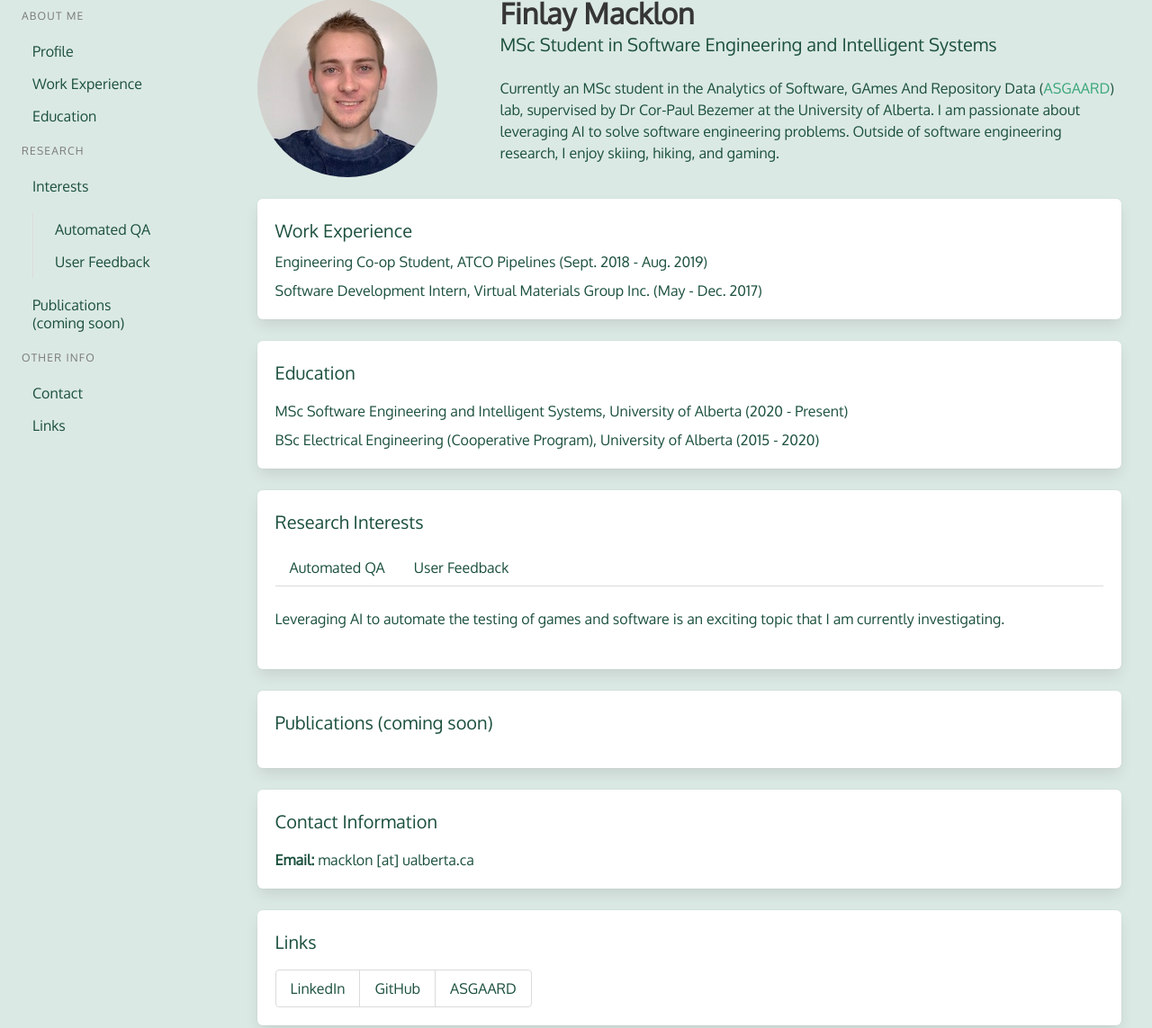
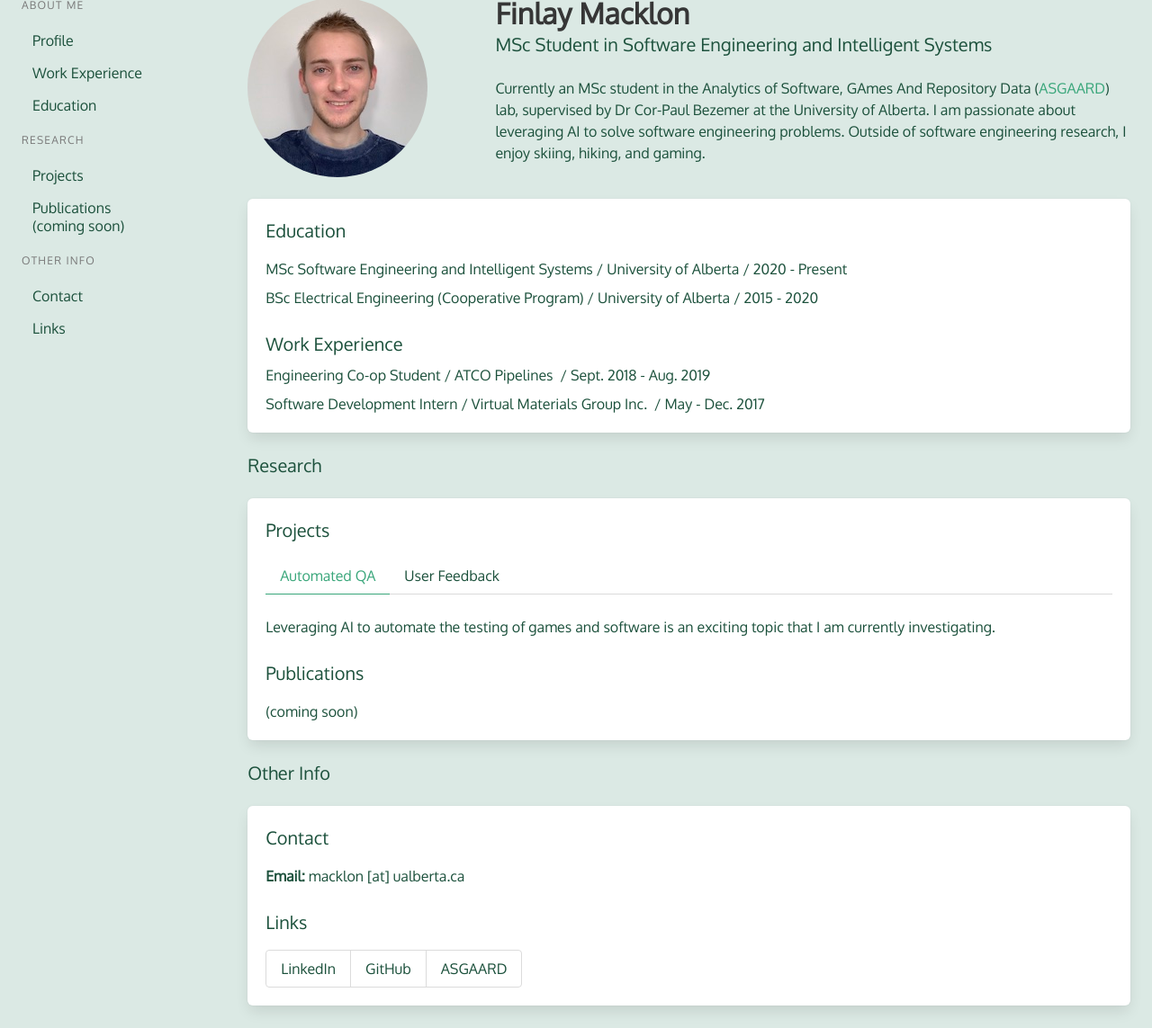
Before and after one commit to finascarr/finascarr.github.io, a website: page index.html in a window 1280 px wide. Shown: the part 51-1194 px from the top of the page at 90% size. Drawn offline with nearby package versions, Linux system fonts and the light colour scheme.

Commit message:
New version of website - single page

```diff
--- a/index.html
+++ b/index.html
@@ -10,24 +10,35 @@
   <link rel="preconnect" href="https://fonts.gstatic.com">
   <link href="https://fonts.googleapis.com/css2?family=Oxygen:wght@300&display=swap"
         rel="stylesheet">
-  <link rel="stylesheet" href="css/mystyles.css">
+  <link rel="stylesheet" href="css/style.css">
   <script type='text/javascript'
           src="https://code.jquery.com/jquery-3.5.1.min.js"
           integrity="sha256-9/aliU8dGd2tb6OSsuzixeV4y/faTqgFtohetphbbj0="
           crossorigin="anonymous">
   </script>
-  <!-- <script type='text/javascript' src="/js/main.js"></script> -->
+  <script type='text/javascript'>
+      // wait for DOM to be ready
+      $(function(){
+          $('#projects_select').find('li').click(function(){
+              // hide all projects, make all tabs not active
+              $('#projects_select').find('li').toggleClass('is-active', false);
+              $('#projects_contents').find('div').hide();
+              // show selected project, make its tab active
+              $(this).toggleClass('is-active', true);
+              $($(this).find('a').data('target')).show();
+          });
+      });
+  </script>
 </head>
 <body>
-  <div class="section columns is-mobile">
+  <div class="section columns">
     <div class="column is-one-fifth">
-      <aside id="menu_main" class="menu">
-        <input hidden id="menu_main_select" value="profile">
+      <aside class="menu">
         <p class="menu-label">
           About Me
         </p>
         <ul class="menu-list">
-          <li><a href="#profile" id="menu-top"">Profile</a></li>
+          <li><a href="#profile">Profile</a></li>
           <li><a href="#experience">Work Experience</a></li>
           <li><a href="#education">Education</a></li>
         </ul>
@@ -36,30 +47,21 @@
         </p>
         <ul class="menu-list">
           <li>
-            <a href="#interests">Interests</a>
-            <ul>
-              <li>
-                <a href="#interests" data-target="#automated_qa">Automated QA</a>
-              </li>
-              <li>
-                <a href="#interests" data-target="#user_feedback">User Feedback</a>
-              </li>
-            </ul>
+            <a href="#projects">Projects</a>
           </li>
-          <li><a>Publications<p>(coming soon)</p></a></li>
+          <li><a href="#publications">Publications<p>(coming soon)</p></a></li>
         </ul>
         <p class="menu-label">
           Other Info
         </p>
         <ul class="menu-list">
-          <li><a>Contact</a></li>
-          <li><a>Links</a></li>
+          <li><a href="#contact">Contact</a></li>
+          <li><a href="#links">Links</a></li>
           <!-- <li><a>Resume/CV</a></li> -->
         </ul>
       </aside>
     </div>
     <div class="column">
-      <div id="content" class="container">
         <div class="block">
           <div id="profile" class="columns is-desktop">
             <div class="column is-one-quarter mr-5" >
@@ -84,36 +86,37 @@
             </div>
           </div>
         </div>
-        <div id="about_me" class="block">
-          <div class="box">
-            <p id="experience" class="is-size-5 mb-2">Work Experience</p>
+        <div id="profile" class="box">
+          <div id="education" class="block">
+            <p class="is-size-5 mb-4">Education</p>
             <p class="mb-2">
-              Engineering Co-op Student,
-              ATCO Pipelines (Sept. 2018 - Aug. 2019)
+              MSc&nbsp;Software&nbsp;Engineering and Intelligent&nbsp;Systems /
+              University&nbsp;of&nbsp;Alberta / 2020&nbsp;-&nbsp;Present
             </p>
             <p>
-              Software Development Intern,
-              Virtual Materials Group Inc. (May - Dec. 2017)
+              BSc&nbsp;Electrical&nbsp;Engineering (Cooperative&nbsp;Program) /
+              University&nbsp;of&nbsp;Alberta / 2015&nbsp;-&nbsp;2020
             </p>
           </div>
-          <div class="box">
-            <p id="education" class="is-size-5 mb-4">Education</p>
+          <div id="experience" class="block">
+            <p class="is-size-5 mb-2">Work Experience</p>
             <p class="mb-2">
-              MSc Software Engineering and Intelligent Systems,
-              University of Alberta (2020 - Present)
+              Engineering&nbsp;Co-op&nbsp;Student /
+              ATCO&nbsp;Pipelines&nbsp; / Sept.&nbsp;2018&nbsp;-&nbsp;Aug.&nbsp;2019
             </p>
             <p>
-              BSc Electrical Engineering (Cooperative Program),
-              University of Alberta (2015 - 2020)
+              Software&nbsp;Development&nbsp;Intern /
+              Virtual&nbsp;Materials&nbsp;Group&nbsp;Inc.&nbsp; / May&nbsp;-&nbsp;Dec.&nbsp;2017
             </p>
           </div>
         </div>
-        <div id="research" class="block">
-          <div id="interests" class="box">
-            <p class="is-size-5 mb-4">Research Interests</p>
-              <div id="interests_tabs" class="tabs">
+        <p class="subtitle">Research</p>
+        <div id="research" class="box">
+          <div id="projects" class="block">
+            <p class="is-size-5 mb-4">Projects</p>
+              <div id="projects_select" class="tabs">
                 <ul>
-                  <li>
+                  <li class="is-active">
                     <a data-target="#automated_qa">Automated QA</a>
                   </li>
                   <li>
@@ -121,7 +124,7 @@
                   </li>
                 </ul>
               </div>
-              <div id="interests_contents">
+              <div id="projects_contents">
                 <div id="automated_qa" class="content">
                   <p>
                     Leveraging AI to automate the testing of games and software is an exciting
@@ -137,24 +140,22 @@
                   </p>
                 </div>
               </div>
-            <p class="mb-2">
-
-            </p>
           </div>
-          <div class="box">
-            <p id="publications" class="is-size-5 mb-4">Publications (coming soon)</p>
-            <p class='is-size-7'></p>
+          <div class="block">
+            <p id="publications" class="is-size-5 mb-4">Publications</p>
+            <p>(coming soon)</p>
           </div>
         </div>
-        <div id="other_info" class="block">
-          <div id="contact" class="box">
-            <p class="is-size-5 mb-4">Contact Information</p>
+        <p class="subtitle">Other Info</p>
+        <div id="other_info" class="box">
+          <div id="contact" class="block">
+            <p class="is-size-5 mb-4">Contact</p>
             <div class="block">
                 <b>Email:</b>
                 <input hidden> mack<input hidden>lon [a<input hidden>t] ualbe<input hidden>rta.ca
             </div>
           </div>
-          <div id="links" class="box">
+          <div id="links" class="block">
             <p class="is-size-5 mb-4">Links</p>
             <div class="block">
               <div class="tabs is-toggle">
@@ -183,9 +184,8 @@
           </div> -->
         </div>
       </div>
-    </div>
   </div>
-  <footer class="footer">
+  <footer class="footer is-fixed-bottom">
     <div class="content has-text-centered">
       <nav class="level is-mobile">
         <div class="level-item has-text-centered">
--- a/js/main.js
+++ /dev/null
@@ -1,46 +0,0 @@
-var model = require('data/model.json');
-
-// set the default active menu selections
-$(`#${model.menu_main.selected}`).toggleClass("is-active", true);
-
-
-$(function() {
-    //controller: take inputs from view and update model
-    $("#menu_main").find("a").click(function() {
-        $("#menu_main").find("a").toggleClass("is-active", false);
-        $(this).toggleClass("is-active");
-    });
-    $("#interests_tabs").find("li").click(function(){
-        $("#interests_tabs").find("li").toggleClass("is-active", false);
-        $(this).toggleClass("is-active");
-    });
-    $(".interests_selector").find("li").click(function(){
-        $("#interests_contents").find(".content").hide();
-        $($(this).find("a").data("target")).show();
-        console.log($(this).find("a").data("target"));
-    });
-    $("#back_to_top").click(function(){
-        $("#menu_main").find("a").toggleClass("is-active", false);
-        $("#menu_main_top").toggleClass("is-active", true);
-    });
-
-    //controller: on model update, update view
-    $("#main_menu_select").change(function(){
-        $()
-    })
-    /*
-        on scroll
-        update menu selected
-
-        on main menu click
-        update the main menu selected
-        go to the selected section
-
-        on main menu click, interests click
-        update the interests tabs selected
-        update the interests contents selected
-
-        on click back to top
-        set selected as profile
-        go back top top
-    */
--- a/sass/mystyles.scss
+++ /dev/null
@@ -1,38 +0,0 @@
-@charset "utf-8";
-
-// Import a Google Font
-@import url('https://fonts.googleapis.com/css2?family=Oxygen&display=swap');
-
-// Set your brand colors
-$darkest: #1c513c;
-$dark: #297657;
-$light: #39a67a;
-$very-light: #34956e58;
-$lightest: #2d82602b;
-
-// Update Bulma's global variables
-$family-sans-serif: "Oxygen", sans-serif;
-$grey-dark: $darkest;
-$grey-light: $very-light;
-$primary: $dark;
-$link: $light;
-$widescreen-enabled: false;
-$fullhd-enabled: false;
-
-// Update some of Bulma's component variables
-$body-background-color: $lightest;
-$control-border-width: 2px;
-$input-border-color: transparent;
-$input-shadow: none;
-
-@import "../node_modules/bulma/bulma.sass";
-// Import only what you need from Bulma
-//@import "../node_modules/bulma/sass/utilities/_all.sass";
-// @import "../node_modules/bulma/sass/base/_all.sass";
-// @import "../node_modules/bulma/sass/elements/button.sass";
-// @import "../node_modules/bulma/sass/elements/container.sass";
-// @import "../node_modules/bulma/sass/elements/title.sass";
-// @import "../node_modules/bulma/sass/form/_all.sass";
-// @import "../node_modules/bulma/sass/components/navbar.sass";
-// @import "../node_modules/bulma/sass/layout/hero.sass";
-// @import "../node_modules/bulma/sass/layout/section.sass";
--- /dev/null
+++ b/sass/style.scss
@@ -0,0 +1,35 @@
+@charset "utf-8";
+
+// Import font
+@import url('https://fonts.googleapis.com/css2?family=Oxygen&display=swap');
+
+// Set colors
+$darkest: #1c513c;
+$dark: #297657;
+$light: #39a67a;
+$very-light: #34956e58;
+$lightest: #2d82602b;
+
+// Update Bulma's global variables
+$family-sans-serif: "Oxygen", sans-serif;
+$grey-dark: $darkest;
+$grey-light: $very-light;
+$primary: $dark;
+$link: $light;
+$widescreen-enabled: false;
+$fullhd-enabled: false;
+
+// Update some of Bulma's component variables
+$body-background-color: $lightest;
+$control-border-width: 2px;
+$input-border-color: transparent;
+$input-shadow: none;
+
+// .menu {
+//     border:1px solid #2d82602b;
+//     padding: 10px;
+//     border-radius: 20px;
+// }
+
+// import bulma
+@import "../node_modules/bulma/bulma.sass";
```
Also changed, not shown: data/model.json (deleted, +0 -23 lines), package.json (+7 -7 lines), css/style.css (renamed from css/mystyles.css), 1 other file.
